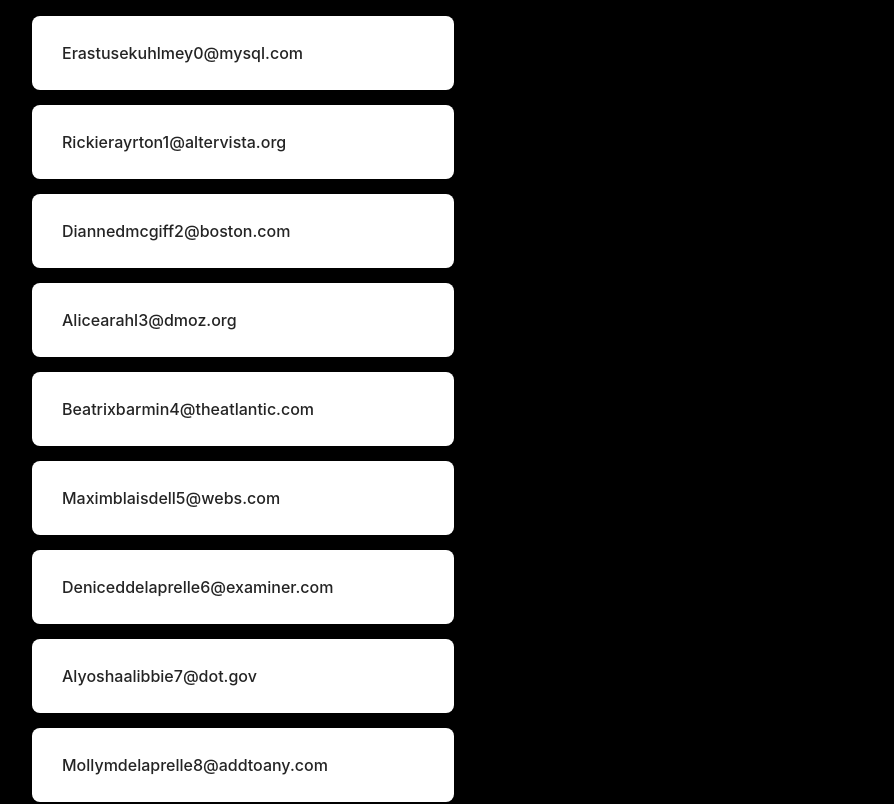
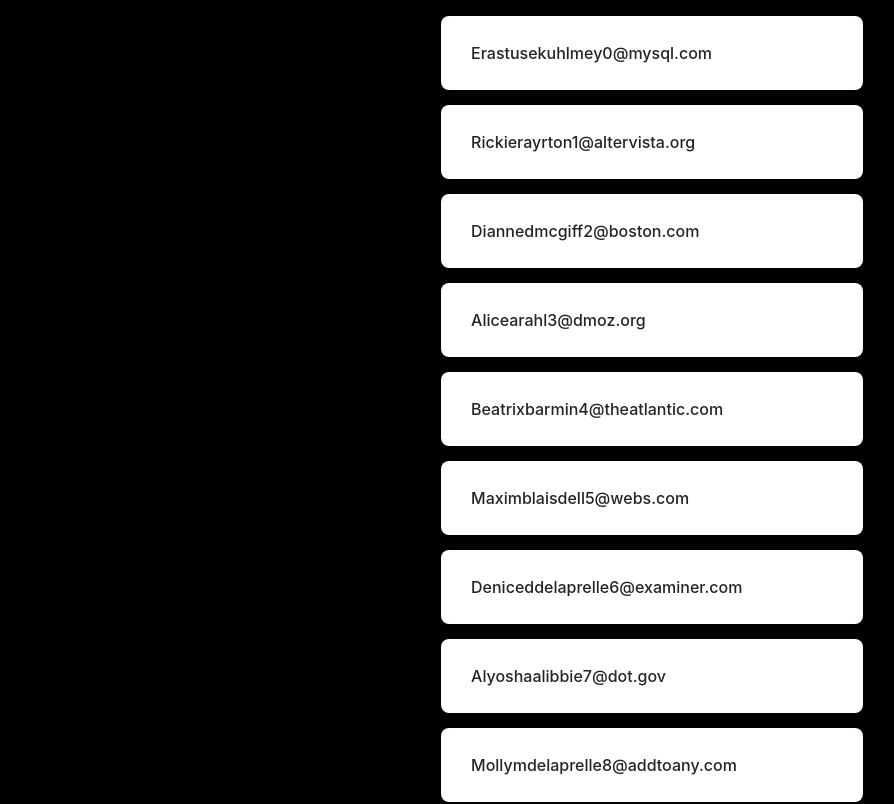
Before and after one commit to nemanja85/library-drag-drop, a React (Vite) app: page / in a window 1280 px wide. Shown: the top 804 px of the page, without its empty margins (8-902 px from the left). Built offline with nearby package versions, Linux system fonts and the light colour scheme.

Commit message:
fix: Changed items position

```diff
--- a/src/App.tsx
+++ b/src/App.tsx
@@ -17,7 +17,6 @@
 };
 
 export const DraggableUserList = () => {
-  // Example
   const [exampleUsers, setExampleUsers] = useState(users);
 
   return (
--- a/src/components/DragArea.tsx
+++ b/src/components/DragArea.tsx
@@ -11,7 +11,7 @@
   const useDragContext = () => {
     const context = useContext(DragContext);
     if (!context) {
-      throw new Error('Context must be used inside the ContextProvider');
+      throw new Error('Components DragArea can only use context if they are within a ContextProvider');
     }
     return context;
   };
@@ -23,7 +23,7 @@
     const draggedItemId = e.dataTransfer.getData('text/plain');
 
     const draggedIndex = items.findIndex((item) => item.id === draggedItemId);
-    const droppedIndex = parseInt(e.currentTarget.dataset.index || '');
+    const droppedIndex = parseInt(e.currentTarget.dataset.index ?? '');
 
     if (draggedIndex === droppedIndex) {
       return;
--- a/src/components/DragItem.tsx
+++ b/src/components/DragItem.tsx
@@ -10,7 +10,7 @@
   const useDragContext = () => {
     const context = useContext(DragContext);
     if (!context) {
-      throw new Error('Context must be used inside the ContextProvider');
+      throw new Error('Components DragItem can only use context if they are within a ContextProvider');
     }
     return context;
   };
--- a/src/index.css
+++ b/src/index.css
@@ -1,14 +1,15 @@
 :root {
   --fontColor: #242424;
   --bgColor: #fff;
-  --hoverColor: #ff0000;
+  --hoverColor: #fa9c31;
 }
 
 body {
   font-family: Inter, system-ui, Avenir, Helvetica, Arial, sans-serif;
   margin: 0;
   display: flex;
-  place-items: center;
+  justify-content: center;
+  align-items: center;
   min-width: 320px;
   min-height: 100vh;
   background-color: #000;
@@ -31,4 +32,5 @@
 ul li:hover > * {
   background-color: var(--hoverColor);
   color: var(--bgColor);
+  cursor: pointer;
 }
```
